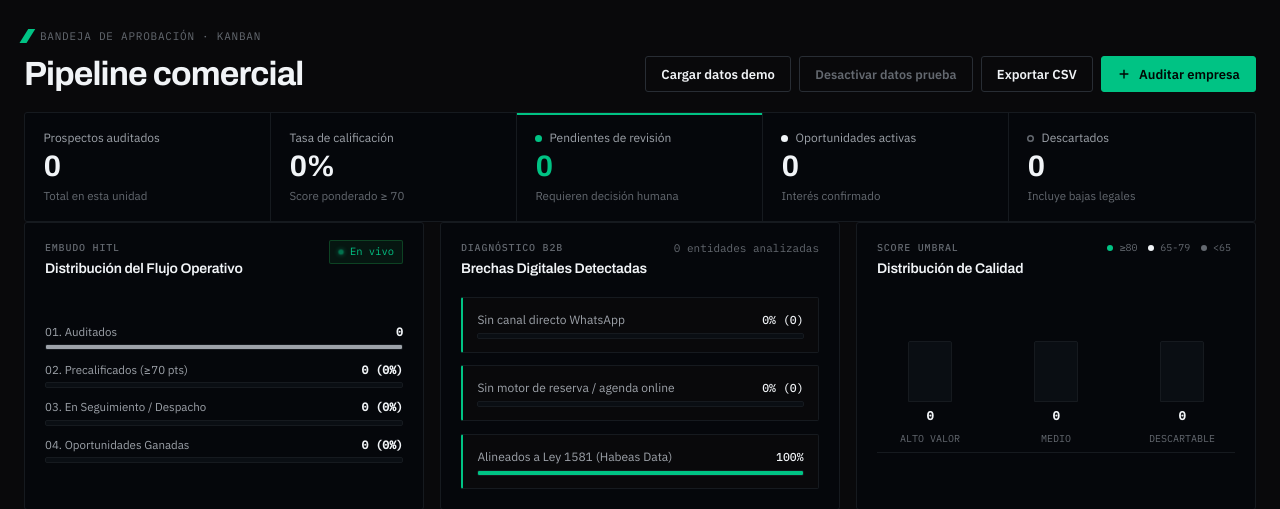
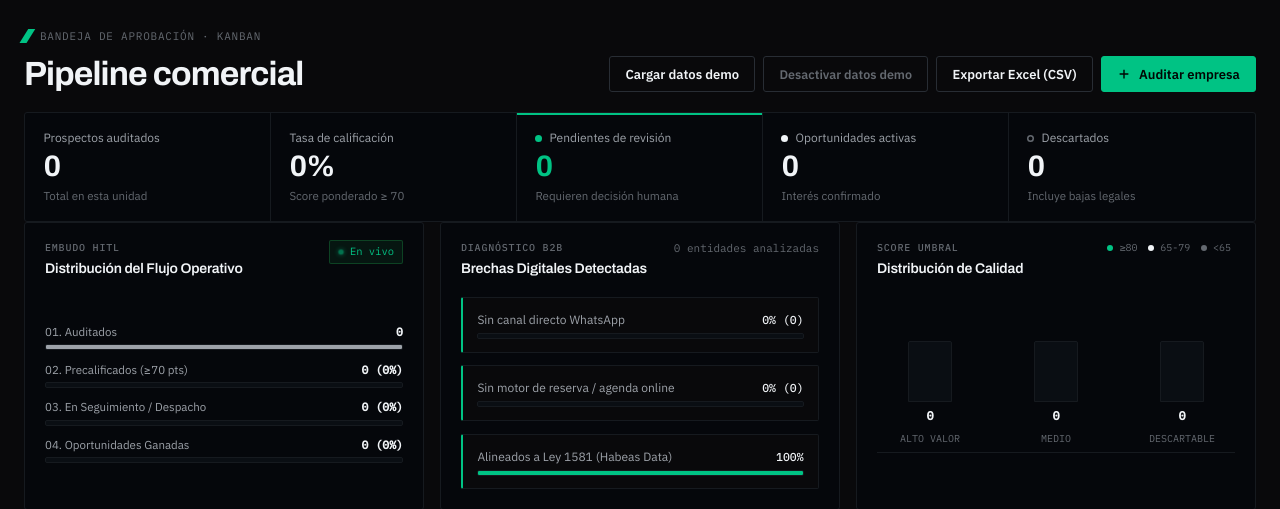
Before and after one commit to Libardohz/revops-ai, a Python web app: template RevOpsAI/src/web/templates/dashboard.html in a window 1280 px wide. Shown: the part 56-565 px from the top of the page. Run offline with Jinja, Linux system fonts and the light colour scheme; the template is opened without the code that fills it, so the values that code supplies are empty.

Commit message:
feat(ui): rename demo button to 'Desactivar datos demo' and export native Excel spreadsheet format to prevent CSV delimiter errors

```diff
--- a/RevOpsAI/src/web/static/dashboard.js
+++ b/RevOpsAI/src/web/static/dashboard.js
@@ -840,57 +840,87 @@
       return;
     }
 
-    // Sanitizer for CSV cell: strips aggressive newlines into single lines or clean spaces, escapes quotes
-    const sanitizeCell = (val) => {
-      if (val === null || val === undefined) return '""';
-      const clean = String(val)
-        .replace(/\r\n/g, ' ')
-        .replace(/[\r\n]/g, ' ')
-        .replace(/\t/g, ' ')
-        .replace(/"/g, '""')
+    // Build genuine Excel HTML table that Excel renders with zero encoding or column splitting issues
+    const escapeExcelXml = (val) => {
+      if (val === null || val === undefined) return '';
+      return String(val)
+        .replace(/&/g, '&amp;')
+        .replace(/</g, '&lt;')
+        .replace(/>/g, '&gt;')
+        .replace(/"/g, '&quot;')
+        .replace(/'/g, '&apos;')
+        .replace(/\r\n/g, '<br style="mso-data-placement:same-cell;"/>')
+        .replace(/[\r\n]/g, '<br style="mso-data-placement:same-cell;"/>')
         .trim();
-      return `"${clean}"`;
     };
 
     const headers = [
-      'ID',
-      'Nombre',
-      'URL',
-      'Tenant',
-      'Estado',
-      'Score',
-      'Resumen_Investigacion',
-      'Propuesta_Outreach'
+      'ID Prospecto',
+      'Nombre Empresa',
+      'Sitio Web',
+      'Unidad / Tenant',
+      'Estado Pipeline',
+      'Score Calificación',
+      'Resumen de Investigación y Brechas',
+      'Propuesta de Comunicación (Outreach)'
     ];
 
-    const rows = state.filteredLeads.map(l => [
-      sanitizeCell(l.id),
-      sanitizeCell(l.name),
-      sanitizeCell(l.url),
-      sanitizeCell(l.tenant_id),
-      sanitizeCell(l.state),
-      l.score || 0,
-      sanitizeCell(l.research_summary),
-      sanitizeCell(l.draft_message),
-    ]);
+    const thead = `<tr>${headers.map(h => `<th style="background-color:#18181b;color:#f4f4f5;font-weight:bold;border:1px solid #3f3f46;padding:8px;font-family:Calibri,sans-serif;">${escapeExcelXml(h)}</th>`).join('')}</tr>`;
 
-    // Use semicolon delimiter as standard for Excel in Spanish/European locales, or comma with explicit Sep declaration
-    // Including "\uFEFF" (Byte Order Mark) forces Excel to interpret UTF-8 and render tildes/ñ perfectly!
-    const csvHeaderLine = headers.map(h => `"${h}"`).join(';');
-    const csvBodyLines = rows.map(r => r.join(';'));
-    const csvContent = '\uFEFF' + [csvHeaderLine, ...csvBodyLines].join('\r\n');
+    const tbody = state.filteredLeads.map((l, idx) => {
+      const bg = idx % 2 === 0 ? '#ffffff' : '#f9fafb';
+      return `<tr>
+        <td style="background-color:${bg};border:1px solid #e4e4e7;padding:6px 8px;font-family:Calibri,sans-serif;">${escapeExcelXml(l.id)}</td>
+        <td style="background-color:${bg};border:1px solid #e4e4e7;padding:6px 8px;font-weight:600;font-family:Calibri,sans-serif;">${escapeExcelXml(l.name)}</td>
+        <td style="background-color:${bg};border:1px solid #e4e4e7;padding:6px 8px;font-family:Calibri,sans-serif;">${escapeExcelXml(l.url)}</td>
+        <td style="background-color:${bg};border:1px solid #e4e4e7;padding:6px 8px;font-family:Calibri,sans-serif;">${escapeExcelXml(l.tenant_id)}</td>
+        <td style="background-color:${bg};border:1px solid #e4e4e7;padding:6px 8px;font-family:Calibri,sans-serif;">${escapeExcelXml(l.state)}</td>
+        <td style="background-color:${bg};border:1px solid #e4e4e7;padding:6px 8px;text-align:center;font-weight:bold;font-family:Calibri,sans-serif;">${l.score || 0}</td>
+        <td style="background-color:${bg};border:1px solid #e4e4e7;padding:6px 8px;font-family:Calibri,sans-serif;white-space:normal;">${escapeExcelXml(l.research_summary)}</td>
+        <td style="background-color:${bg};border:1px solid #e4e4e7;padding:6px 8px;font-family:Calibri,sans-serif;white-space:normal;">${escapeExcelXml(l.draft_message)}</td>
+      </tr>`;
+    }).join('');
 
-    const blob = new Blob([csvContent], { type: 'text/csv;charset=utf-8;' });
+    const excelHtml = `<html xmlns:o="urn:schemas-microsoft-com:office:office" xmlns:x="urn:schemas-microsoft-com:office:excel" xmlns="http://www.w3.org/TR/REC-html40">
+<head>
+  <meta http-equiv="Content-Type" content="text/html; charset=UTF-8">
+  <!--[if gte mso 9]>
+  <xml>
+    <x:ExcelWorkbook>
+      <x:ExcelWorksheets>
+        <x:ExcelWorksheet>
+          <x:Name>RevOps Pipeline</x:Name>
+          <x:WorksheetOptions>
+            <x:DisplayGridlines/>
+          </x:WorksheetOptions>
+        </x:ExcelWorksheet>
+      </x:ExcelWorksheets>
+    </x:ExcelWorkbook>
+  </xml>
+  <![endif]-->
+  <style>
+    br { mso-data-placement: same-cell; }
+  </style>
+</head>
+<body>
+  <table>
+    <thead>${thead}</thead>
+    <tbody>${tbody}</tbody>
+  </table>
+</body>
+</html>`;
+
+    const blob = new Blob([excelHtml], { type: 'application/vnd.ms-excel;charset=utf-8;' });
     const blobUrl = URL.createObjectURL(blob);
     const link = document.createElement('a');
     link.href = blobUrl;
-    link.setAttribute('download', `revops_pipeline_${state.tenantId}_${Date.now()}.csv`);
+    link.setAttribute('download', `revops_pipeline_${state.tenantId}_${Date.now()}.xls`);
     document.body.appendChild(link);
     link.click();
     document.body.removeChild(link);
     URL.revokeObjectURL(blobUrl);
 
-    showToast(`Exportados ${state.filteredLeads.length} prospectos a CSV (formato Excel limpio)`);
+    showToast(`Exportados ${state.filteredLeads.length} prospectos en formato nativo para Excel`);
   }
 
   /**
--- a/RevOpsAI/src/web/templates/dashboard.html
+++ b/RevOpsAI/src/web/templates/dashboard.html
@@ -74,8 +74,8 @@
       </div>
       <div class="page-actions">
         <button id="btn-seed-demo" class="btn btn-line" type="button" title="Cargar prospectos de ejemplo en la unidad actual">Cargar datos demo</button>
-        <button id="btn-clear-demo" class="btn btn-line btn-clear-demo" type="button" title="Limpiar y desactivar datos de prueba en la unidad actual">Desactivar datos prueba</button>
-        <button id="btn-export-csv" class="btn btn-line" type="button" title="Descargar la vista actual en CSV compatible con Excel">Exportar CSV</button>
+        <button id="btn-clear-demo" class="btn btn-line btn-clear-demo" type="button" title="Limpiar y desactivar datos de prueba en la unidad actual">Desactivar datos demo</button>
+        <button id="btn-export-csv" class="btn btn-line" type="button" title="Descargar la vista actual en archivo de Excel">Exportar Excel (CSV)</button>
         <button id="btn-open-audit-modal" class="btn btn-primary" type="button">
           <svg class="ico" viewBox="0 0 16 16" aria-hidden="true"><path d="M8 3v10M3 8h10" fill="none" stroke="currentColor" stroke-width="1.6"/></svg>
           Auditar empresa
@@ -500,6 +500,6 @@
 
   <div id="toast-container" class="toast-container" aria-live="polite"></div>
 
-  <script src="/static/dashboard.js?v=4.0.0"></script>
+  <script src="/static/dashboard.js?v=4.2.0"></script>
 </body>
 </html>
```
